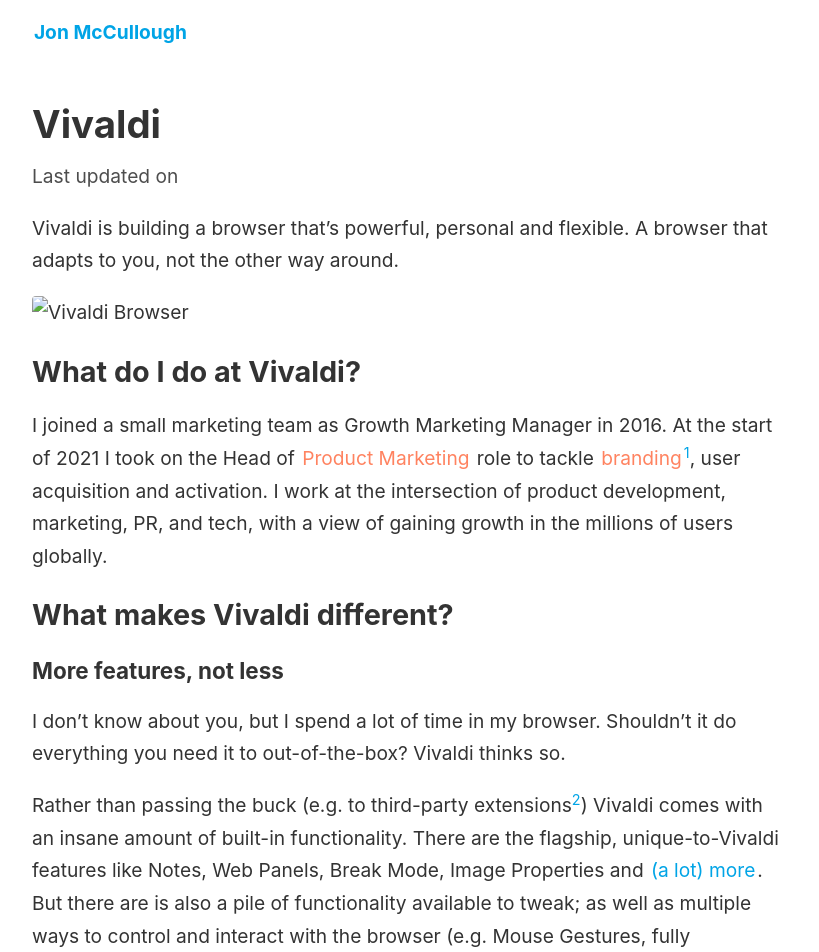
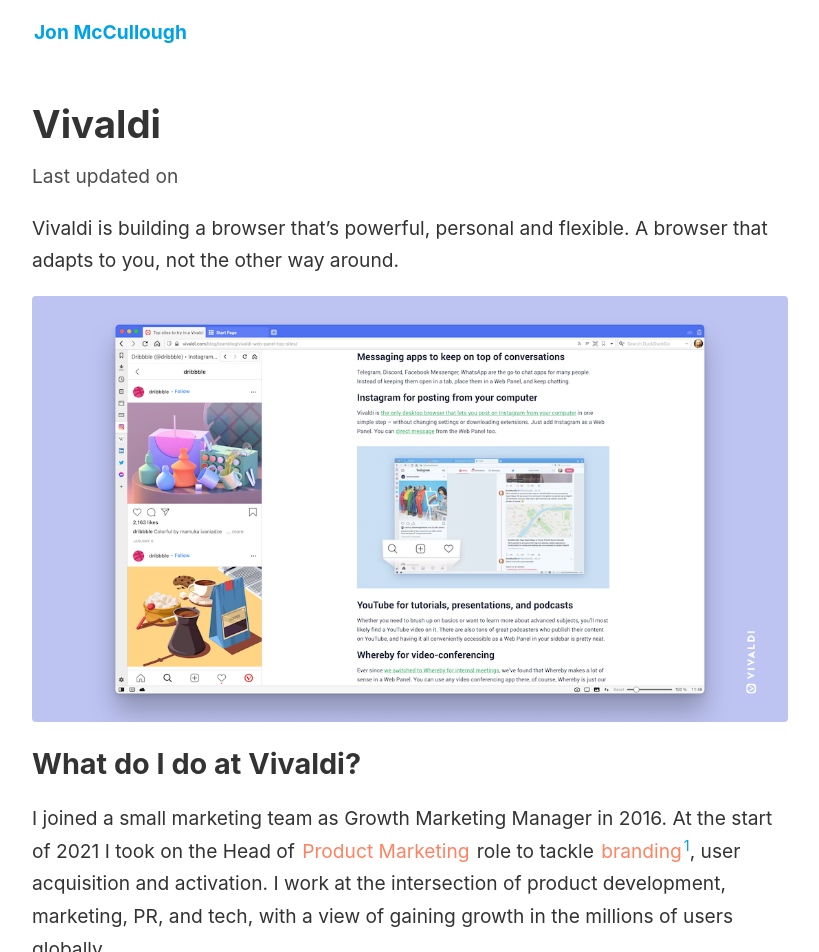
Before and after one commit to jonmccull/digital-garden, a Jekyll site: the page built from _notes/vivaldi.md, in a window 1280 px wide. Shown: the top 952 px of the page, without its empty margins (167-986 px from the left). Built offline with Jekyll 4.4.1, drawn with Linux system fonts in a browser that asks for light colours.

Commit message:
Fixing the image i just added…
Signed-off-by: Jon McCullough <jonmccull@pm.me>

```diff
--- a/_notes/vivaldi.md
+++ b/_notes/vivaldi.md
@@ -5,7 +5,7 @@
 
 Vivaldi is building a browser that's powerful, personal and flexible. A browser that adapts to you, not the other way around.
 
-![Vivaldi Browser](10-Vivaldi-Web-Panel.png)
+![Vivaldi Browser](/assets/10-Vivaldi-Web-Panel.png)
 
 ## What do I do at Vivaldi?
 I joined a small marketing team as Growth Marketing Manager in 2016. At the start of 2021 I took on the Head of [[Product Marketing]] role to tackle [branding](/branding-a-browser){: .internal-link}<input type="checkbox" id="cb8" /><label for="cb8"><sup></sup></label><span><span class="footnote-inner">See [[Branding a Browser]] for a detailed article on the process of developing brand at Vivaldi.</span></span>, user acquisition and activation. I work at the intersection of product development, marketing, PR, and tech, with a view of gaining growth in the millions of users globally.
```
